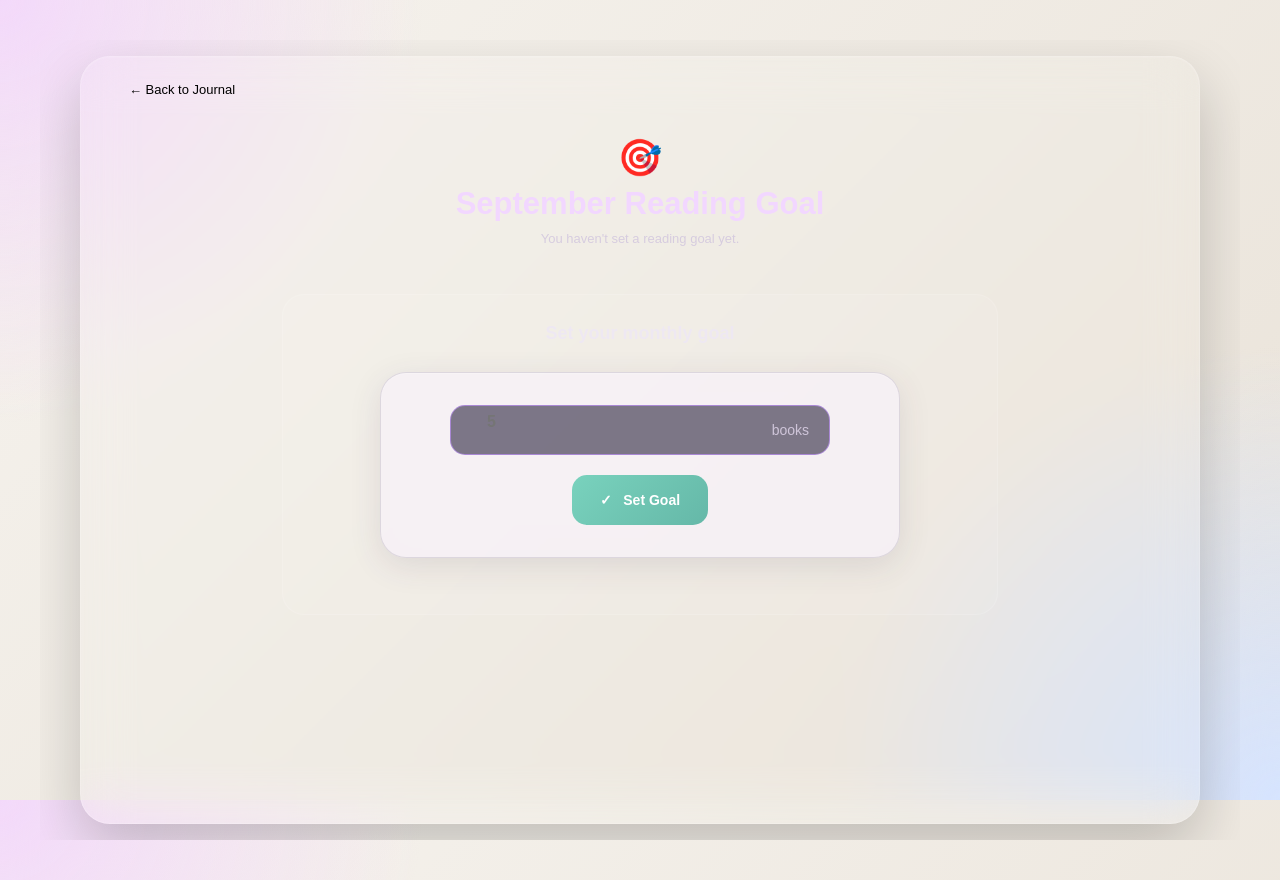
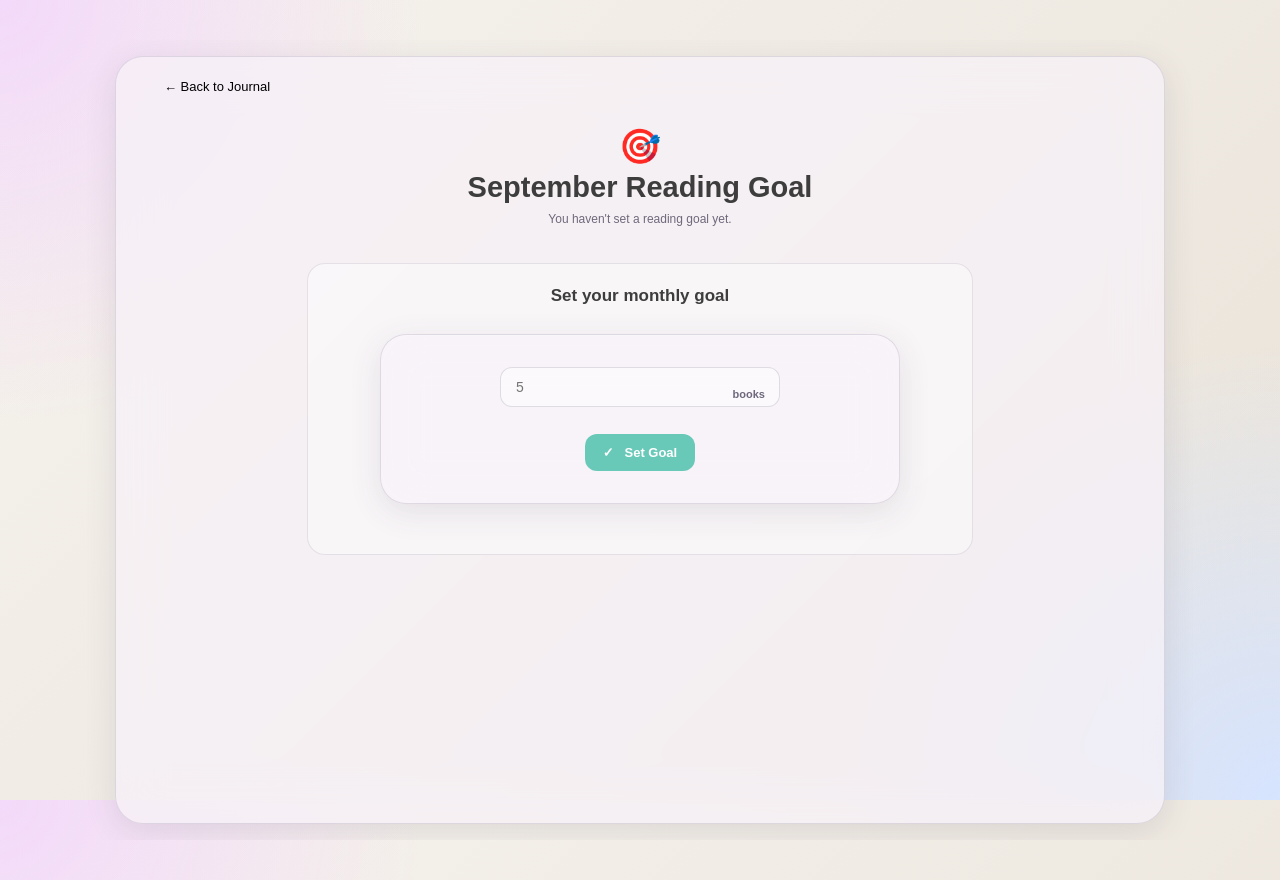
Before and after one commit to sharmakarishma1210-cmyk/book-mood-journal, a Flask app: page /reading-goal in a window 1280 px wide. Run offline with Flask 3, Linux system fonts and the light colour scheme; a user stored in the database is signed in; data comes from the database, SQL or seed files in the repository.

Commit message:
Clean up reading goal page styling.

```diff
--- a/static/style.css
+++ b/static/style.css
@@ -781,11 +781,36 @@ body.dark-mode .history-card {
   border-radius: 10px;
 }
 
-/* =========================
-   READING GOAL PAGE
-========================= */
+/*  */
 /* =========================================================
    READING GOAL PAGE
+========================================================= */
+
+:root {
+  --goal-card-bg: rgba(247, 242, 248, 0.72);
+  --goal-inner-bg: rgba(255, 255, 255, 0.42);
+
+  --goal-heading: #3d3d3d;
+  --goal-text: #6f687c;
+  --goal-muted: #8a8292;
+
+  --goal-ring-bg: rgba(92, 84, 112, 0.12);
+  --goal-ring-start: #d45cf0;
+  --goal-ring-end: #9f75f5;
+
+  --goal-input-bg: rgba(255, 255, 255, 0.5);
+  --goal-input-border: rgba(92, 84, 112, 0.18);
+
+  --goal-divider: rgba(92, 84, 112, 0.14);
+
+  --goal-update: #68c9b8;
+  --goal-update-hover: #57b8a7;
+
+  --goal-danger: #ef7d8a;
+}
+
+/* =========================================================
+   PAGE
 ========================================================= */
 
 .reading-goal-page {
@@ -808,21 +833,19 @@ body.dark-mode .history-card {
 
 .reading-goal-card {
   width: 100%;
-  max-width: 1120px;
+  max-width: 1050px;
   height: calc(100vh - 32px);
 
   box-sizing: border-box;
 
-  padding: 38px 48px;
-
-  background: rgba(255, 255, 255, 0.055);
-
-  border: 1px solid rgba(255, 255, 255, 0.16);
-  border-radius: 30px;
-
-  box-shadow:
-    0 25px 60px rgba(0, 0, 0, 0.2),
-    inset 0 1px 0 rgba(255, 255, 255, 0.08);
+  padding: 28px 48px;
+
+  background: var(--goal-card-bg);
+
+  border: 1px solid var(--glass-border);
+  border-radius: 28px;
+
+  box-shadow: var(--shadow);
 
   backdrop-filter: blur(24px);
   -webkit-backdrop-filter: blur(24px);
@@ -863,44 +885,43 @@ body.dark-mode .history-card {
 ========================================================= */
 
 .goal-header {
-  margin-top: -2px;
+  margin-top: 14px;
 }
 
 .goal-icon {
-  font-size: 44px;
+  font-size: 40px;
   line-height: 1;
 
-  margin-top: -2px;
-  margin-bottom: 14px;
+  margin-bottom: 10px;
 }
 
 .reading-goal-card h1 {
   margin: 0;
 
-  color: #f2d7ff;
-
-  font-size: 36px;
+  color: var(--goal-heading);
+
+  font-size: 34px;
   font-weight: 700;
 
   line-height: 1.2;
 }
 
 .goal-description {
-  margin: 12px auto 0;
-
-  color: #d6ccdf;
-
-  font-size: 15px;
+  margin: 8px auto 0;
+
+  color: var(--goal-text);
+
+  font-size: 14px;
   line-height: 1.5;
 }
 
 .goal-description strong {
-  color: #ffffff;
+  color: var(--goal-heading);
   font-weight: 700;
 }
 
 /* =========================================================
-   PROGRESS SECTION
+   PROGRESS
 ========================================================= */
 
 .goal-progress-section {
@@ -1034,144 +1042,148 @@ body.dark-mode .history-card {
 ========================================================= */
 
 .goal-divider {
-  width: 92%;
-
+  width: 88%;
   height: 1px;
 
-  margin: 24px auto 20px;
-
-  background: rgba(255, 255, 255, 0.15);
+  margin: 18px auto;
+
+  background: var(--goal-divider);
 }
 
 /* =========================================================
-   CHANGE GOAL
+   GOAL SETTINGS
 ========================================================= */
 
 .goal-settings {
-  width: 94%;
+  width: 88%;
 
   margin: 0 auto;
 
-  padding: 18px 24px;
+  padding: 14px 20px;
 
   box-sizing: border-box;
 
-  border-radius: 22px;
-
-  background: rgba(255, 255, 255, 0.055);
-
-  border: 1px solid rgba(255, 255, 255, 0.13);
-
-  box-shadow: inset 0 1px 0 rgba(255, 255, 255, 0.04);
+  border-radius: 18px;
+
+  background: var(--goal-inner-bg);
+
+  border: 1px solid var(--goal-divider);
+
+  box-shadow: none;
 }
 
 .goal-settings h3 {
-  margin: 0 0 14px;
+  margin: 0 0 11px;
 
   text-align: left;
 
-  color: #eee8f2;
-
-  font-size: 17px;
+  color: var(--goal-heading);
+
+  font-size: 15px;
   font-weight: 600;
 }
 
 .goal-settings h3 span {
-  color: #c78cff;
+  color: #c878ff;
 }
 
 /* =========================================================
    UPDATE FORM
 ========================================================= */
 
-.goal-update-form {
-  display: flex;
-
+.goal-update-form,
+.goal-new-form {
+  display: flex;
+
+  justify-content: center;
   align-items: center;
-  justify-content: center;
-
-  gap: 28px;
-}
-
-/* INPUT + BOOKS */
+
+  gap: 12px;
+}
 
 .goal-input-wrapper {
-  height: 50px;
-
-  min-width: 380px;
-
-  display: flex;
-  align-items: center;
+  position: relative;
+  width: 280px;
+}
+
+.goal-update-form input,
+.goal-new-form input {
+  width: 100%;
 
   box-sizing: border-box;
 
-  padding: 0 20px;
-
-  border-radius: 15px;
-
-  border: 1px solid rgba(192, 146, 255, 0.65);
-
-  background: rgba(24, 19, 45, 0.55);
-}
-
-.goal-input-wrapper input {
-  flex: 1;
-
-  min-width: 0;
-
-  border: none;
+  padding: 11px 55px 11px 15px;
+
+  border-radius: 12px;
+
+  border: 1px solid var(--goal-input-border);
+
+  background: var(--goal-input-bg);
+
+  color: var(--goal-heading);
+
+  font-size: 14px;
+
   outline: none;
-
-  background: transparent;
-
-  color: #ffffff;
-
-  font-family: "Poppins", sans-serif;
-
-  font-size: 16px;
+}
+
+.goal-update-form input:focus,
+.goal-new-form input:focus {
+  border-color: #b66cff;
+
+  box-shadow: 0 0 0 3px rgba(182, 108, 255, 0.1);
+}
+
+/* "books" suffix */
+
+.goal-input-wrapper > span {
+  position: absolute;
+
+  right: 15px;
+  top: 50%;
+
+  transform: translateY(-50%);
+
+  color: var(--goal-text);
+
+  font-size: 11px;
   font-weight: 600;
-
-  text-align: left;
-}
-
-.goal-input-wrapper span {
-  color: #cfc5d9;
-
-  font-size: 14px;
 }
 
 /* =========================================================
    UPDATE BUTTON
 ========================================================= */
 
-.goal-update-btn {
-  height: 50px;
-
-  padding: 0 28px;
-
+.goal-update-form button,
+.goal-new-form button {
   border: none;
-  border-radius: 15px;
-
-  background: linear-gradient(135deg, #79d2bd, #65b8a8);
-
-  color: #ffffff;
-
-  font-family: "Poppins", sans-serif;
-
-  font-size: 14px;
-  font-weight: 700;
+
+  padding: 11px 18px;
+
+  border-radius: 12px;
+
+  background: var(--goal-update);
+
+  color: white;
+
+  font-size: 13px;
+  font-weight: 600;
 
   cursor: pointer;
 
   transition:
     transform 0.2s ease,
+    background 0.2s ease,
     box-shadow 0.2s ease;
 }
 
-.goal-update-btn:hover {
-  transform: translateY(-2px);
-
-  box-shadow: 0 8px 20px rgba(75, 160, 145, 0.25);
+.goal-update-form button:hover,
+.goal-new-form button:hover {
+  background: var(--goal-update-hover);
+
+  transform: translateY(-1px);
+
+  box-shadow: 0 6px 15px rgba(104, 201, 184, 0.22);
 }
 
 /* =========================================================
@@ -1234,38 +1224,90 @@ body.dark-mode .history-card {
 ========================================================= */
 
 .no-goal-header {
-  margin-top: 45px;
+  margin-top: 35px;
 }
 
 .goal-new-section {
   width: 70%;
 
-  margin: 45px auto 0;
-
-  padding: 28px;
-
-  border-radius: 22px;
-
-  background: rgba(255, 255, 255, 0.055);
-
-  border: 1px solid rgba(255, 255, 255, 0.13);
+  margin: 35px auto 0;
+
+  padding: 22px;
+
+  box-sizing: border-box;
+
+  border-radius: 18px;
+
+  background: var(--goal-inner-bg);
+
+  border: 1px solid var(--goal-divider);
 }
 
 .goal-new-section h3 {
-  margin: 0 0 20px;
-
-  color: #eee8f2;
-
-  font-size: 18px;
-}
-
-.goal-new-form {
-  display: flex;
-
-  align-items: center;
-  justify-content: center;
-
-  gap: 20px;
+  margin: 0 0 16px;
+
+  color: var(--goal-heading);
+
+  font-size: 17px;
+}
+
+/* =========================================================
+   DARK MODE
+========================================================= */
+
+body.dark-mode {
+  --goal-card-bg: rgba(255, 255, 255, 0.1);
+  --goal-inner-bg: rgba(255, 255, 255, 0.07);
+
+  --goal-heading: #f7d9ff;
+  --goal-text: #e6dced;
+  --goal-muted: #c8bdd3;
+
+  --goal-ring-bg: rgba(255, 255, 255, 0.1);
+
+  --goal-input-bg: rgba(255, 255, 255, 0.08);
+  --goal-input-border: rgba(255, 255, 255, 0.15);
+
+  --goal-divider: rgba(255, 255, 255, 0.14);
+}
+
+body.dark-mode .reading-goal-card {
+  border-color: rgba(255, 255, 255, 0.15);
+
+  box-shadow: 0 12px 32px rgba(0, 0, 0, 0.25);
+}
+
+body.dark-mode .goal-description strong {
+  color: #ffffff;
+}
+
+body.dark-mode .goal-progress-number {
+  color: #dca8ff;
+}
+
+body.dark-mode .goal-progress-number span {
+  color: #ffffff;
+}
+
+body.dark-mode .goal-progress-label {
+  color: #e9e0ef;
+}
+
+body.dark-mode .goal-progress-percent {
+  background: rgba(255, 255, 255, 0.09);
+}
+
+body.dark-mode .goal-settings {
+  border-color: rgba(255, 255, 255, 0.13);
+}
+
+body.dark-mode .goal-update-form input,
+body.dark-mode .goal-new-form input {
+  color: #ffffff;
+}
+
+body.dark-mode .goal-input-wrapper > span {
+  color: #d8cde6;
 }
 
 /* =========================================================
@@ -1274,70 +1316,69 @@ body.dark-mode .history-card {
 
 @media (max-height: 800px) {
   .reading-goal-card {
-    padding-top: 25px;
-    padding-bottom: 25px;
+    padding-top: 22px;
+    padding-bottom: 22px;
   }
 
   .goal-icon {
-    font-size: 36px;
-    margin-bottom: 9px;
+    font-size: 34px;
+    margin-bottom: 7px;
   }
 
   .reading-goal-card h1 {
-    font-size: 31px;
+    font-size: 29px;
   }
 
   .goal-description {
+    margin-top: 5px;
+    font-size: 12px;
+  }
+
+  .goal-progress-section {
+    margin-top: 15px;
+  }
+
+  .goal-progress-ring {
+    width: 170px;
+    height: 170px;
+  }
+
+  .goal-progress-inner {
+    width: 154px;
+    height: 154px;
+  }
+
+  .goal-progress-number {
+    font-size: 45px;
+  }
+
+  .goal-progress-number span {
+    font-size: 25px;
+  }
+
+  .goal-progress-percent {
     margin-top: 7px;
-    font-size: 13px;
-  }
-
-  .goal-progress-section {
-    margin-top: 18px;
-  }
-
-  .goal-progress-ring {
-    width: 190px;
-    height: 190px;
-  }
-
-  .goal-progress-inner {
-    width: 172px;
-    height: 172px;
-  }
-
-  .goal-progress-number {
-    font-size: 50px;
-  }
-
-  .goal-progress-number span {
-    font-size: 28px;
-  }
-
-  .goal-progress-percent {
-    margin-top: 9px;
+    padding: 5px 11px;
   }
 
   .goal-remaining {
-    margin-top: 10px;
+    margin-top: 8px;
   }
 
   .goal-divider {
-    margin-top: 17px;
-    margin-bottom: 14px;
+    margin: 14px auto;
   }
 
   .goal-settings {
-    padding: 13px 20px;
+    padding: 11px 18px;
   }
 
   .goal-settings h3 {
-    margin-bottom: 9px;
+    margin-bottom: 8px;
   }
 
   .goal-remove-form {
-    margin-top: 12px;
-    padding: 12px 20px;
+    margin-top: 8px;
   }
 }
 
--- a/templates/reading_goal.html
+++ b/templates/reading_goal.html
@@ -143,5 +143,12 @@
         {% endif %}
       </div>
     </div>
+    <script>
+      const savedTheme = localStorage.getItem("theme");
+
+      if (savedTheme === "dark") {
+        document.body.classList.add("dark-mode");
+      }
+    </script>
   </body>
 </html>
```
Also changed, not shown: other parts of static/style.css (+78 -148 lines).
